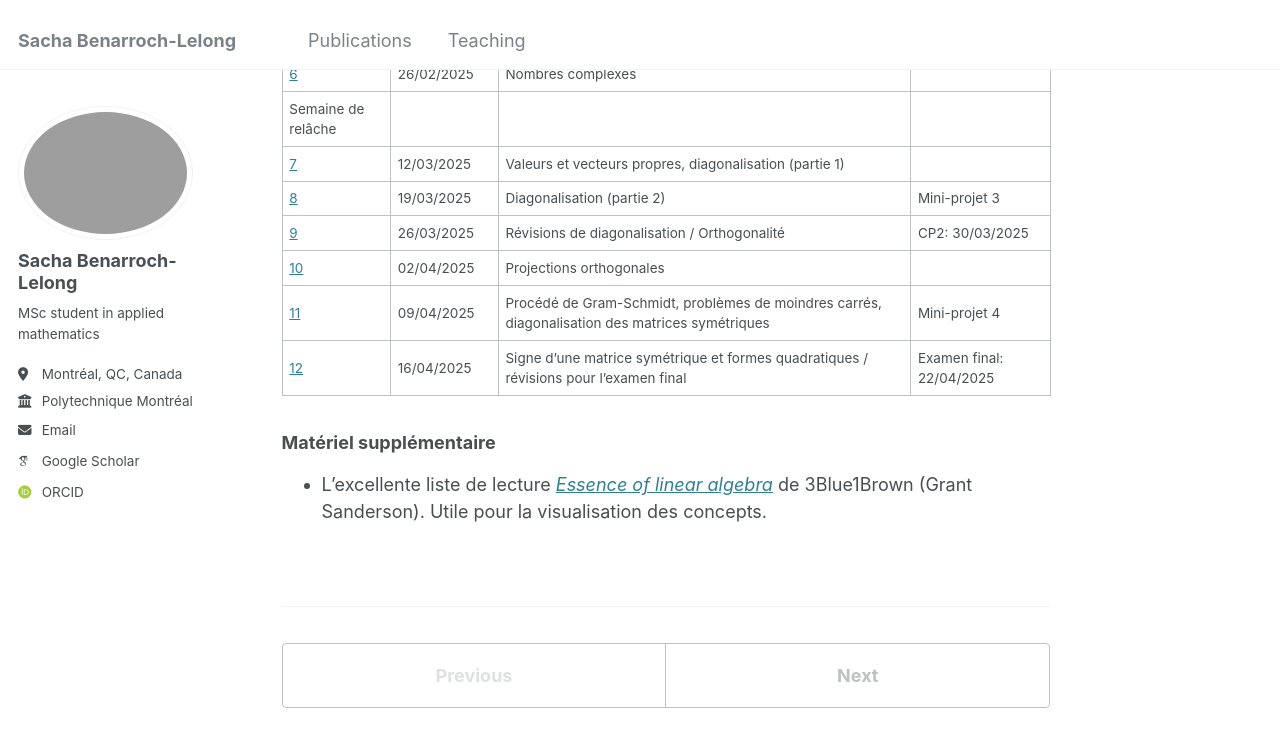
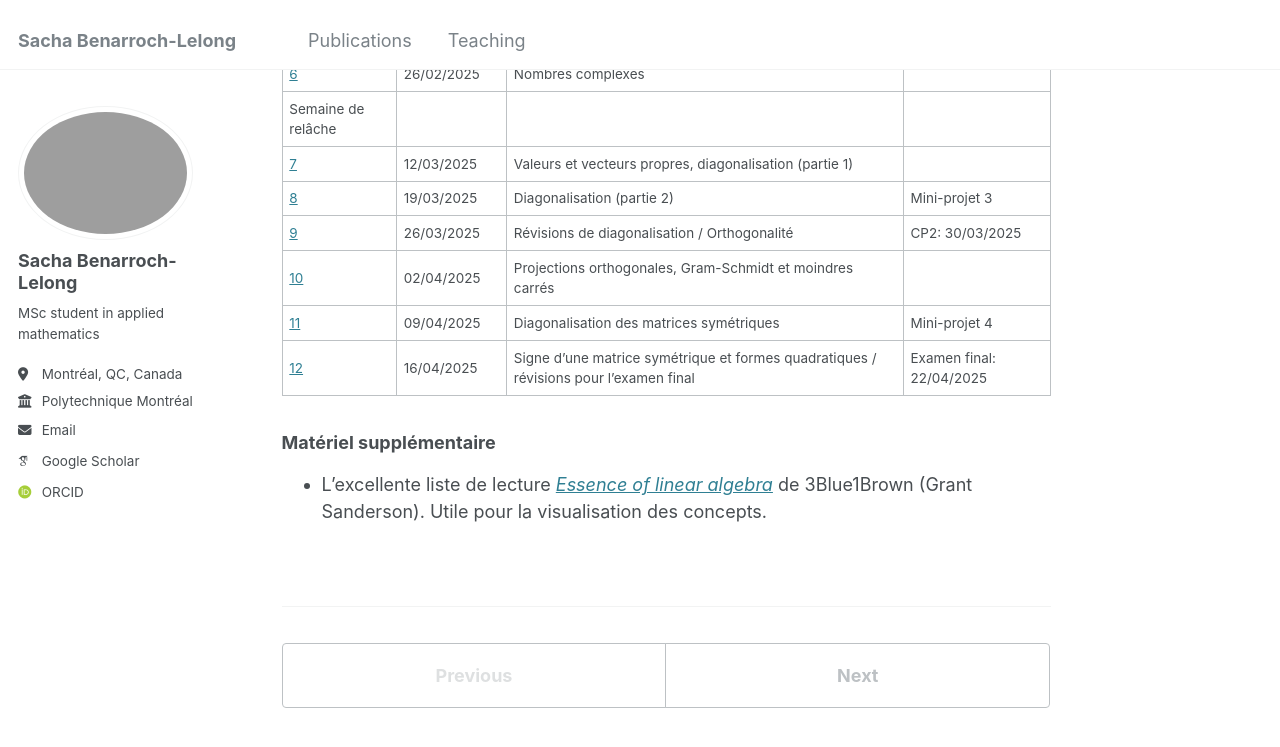
Before and after one commit to sblelong/sblelong.github.io, a Jekyll site: the page built from _teaching/mth1008.md, in a window 1280 px wide and 900 px high, scrolled down 1013 px. Shown: the top 747 px of the window. Built offline with Jekyll 4.4.1, drawn with Linux system fonts in a browser that asks for light colours; some web fonts are replaced.

Commit message:
màj horaire

```diff
--- a/_teaching/mth1008.md
+++ b/_teaching/mth1008.md
@@ -23,22 +23,22 @@ date: 2025-01-01
 
 Ce programme est prévisionnel et suit la progression des séances de cours.
 
-| Séance                       | Date             | Contenu                                                                                         | Évaluation               |
-| ---------------------------- | ---------------- | ----------------------------------------------------------------------------------------------- | ------------------------ |
-| [0](/teaching/mth1008/td0)   | 15/01/2025       | Révisions : calculs matriciel et vectoriel, systèmes d'équations linéaires                      |
-| [1](/teaching/mth1008/td1)   | 15 et 22/01/2025 | Matrices par blocs, indépendance linéaire et inversion de matrices                              |
-| [2](/teaching/mth1008/td2)   | 29/01/2025       | Noyau, rang, factorisation \\(LU\\) et déterminants                                             | Mini-projet 1            |
-| [3](/teaching/mth1008/td3)   | 05/02/2025       | Propriétés des déterminants, espaces vectoriels (partie 1)                                      | CP1: 09/02/2025          |
-| [4](/teaching/mth1008/td4)   | 12/02/2025       | Espaces vectoriels (partie 2)                                                                   |
-| [5](/teaching/mth1008/td5)   | 19/02/2025       | Applications linéaires                                                                          | Mini-projet 2            |
-| [6](/teaching/mth1008/td6)   | 26/02/2025       | Nombres complexes                                                                               |
-| Semaine de relâche           |                  |                                                                                                 |
-| [7](/teaching/mth1008/td7)   | 12/03/2025       | Valeurs et vecteurs propres, diagonalisation (partie 1)                                         |
-| [8](/teaching/mth1008/td8)   | 19/03/2025       | Diagonalisation (partie 2)                                                                      | Mini-projet 3            |
-| [9](/teaching/mth1008/td9)   | 26/03/2025       | Révisions de diagonalisation / Orthogonalité                                                    | CP2: 30/03/2025          |
-| [10](/teaching/mth1008/td10) | 02/04/2025       | Projections orthogonales                                                                        |                          |
-| [11](/teaching/mth1008/td11) | 09/04/2025       | Procédé de Gram-Schmidt, problèmes de moindres carrés, diagonalisation des matrices symétriques | Mini-projet 4            |
-| [12](/teaching/mth1008/td12) | 16/04/2025       | Signe d'une matrice symétrique et formes quadratiques / révisions pour l'examen final           | Examen final: 22/04/2025 |
+| Séance                       | Date             | Contenu                                                                               | Évaluation               |
+| ---------------------------- | ---------------- | ------------------------------------------------------------------------------------- | ------------------------ |
+| [0](/teaching/mth1008/td0)   | 15/01/2025       | Révisions : calculs matriciel et vectoriel, systèmes d'équations linéaires            |
+| [1](/teaching/mth1008/td1)   | 15 et 22/01/2025 | Matrices par blocs, indépendance linéaire et inversion de matrices                    |
+| [2](/teaching/mth1008/td2)   | 29/01/2025       | Noyau, rang, factorisation \\(LU\\) et déterminants                                   | Mini-projet 1            |
+| [3](/teaching/mth1008/td3)   | 05/02/2025       | Propriétés des déterminants, espaces vectoriels (partie 1)                            | CP1: 09/02/2025          |
+| [4](/teaching/mth1008/td4)   | 12/02/2025       | Espaces vectoriels (partie 2)                                                         |
+| [5](/teaching/mth1008/td5)   | 19/02/2025       | Applications linéaires                                                                | Mini-projet 2            |
+| [6](/teaching/mth1008/td6)   | 26/02/2025       | Nombres complexes                                                                     |
+| Semaine de relâche           |                  |                                                                                       |
+| [7](/teaching/mth1008/td7)   | 12/03/2025       | Valeurs et vecteurs propres, diagonalisation (partie 1)                               |
+| [8](/teaching/mth1008/td8)   | 19/03/2025       | Diagonalisation (partie 2)                                                            | Mini-projet 3            |
+| [9](/teaching/mth1008/td9)   | 26/03/2025       | Révisions de diagonalisation / Orthogonalité                                          | CP2: 30/03/2025          |
+| [10](/teaching/mth1008/td10) | 02/04/2025       | Projections orthogonales, Gram-Schmidt et moindres carrés                             |                          |
+| [11](/teaching/mth1008/td11) | 09/04/2025       | Diagonalisation des matrices symétriques                                              | Mini-projet 4            |
+| [12](/teaching/mth1008/td12) | 16/04/2025       | Signe d'une matrice symétrique et formes quadratiques / révisions pour l'examen final | Examen final: 22/04/2025 |
 
 ### Matériel supplémentaire
 
```
